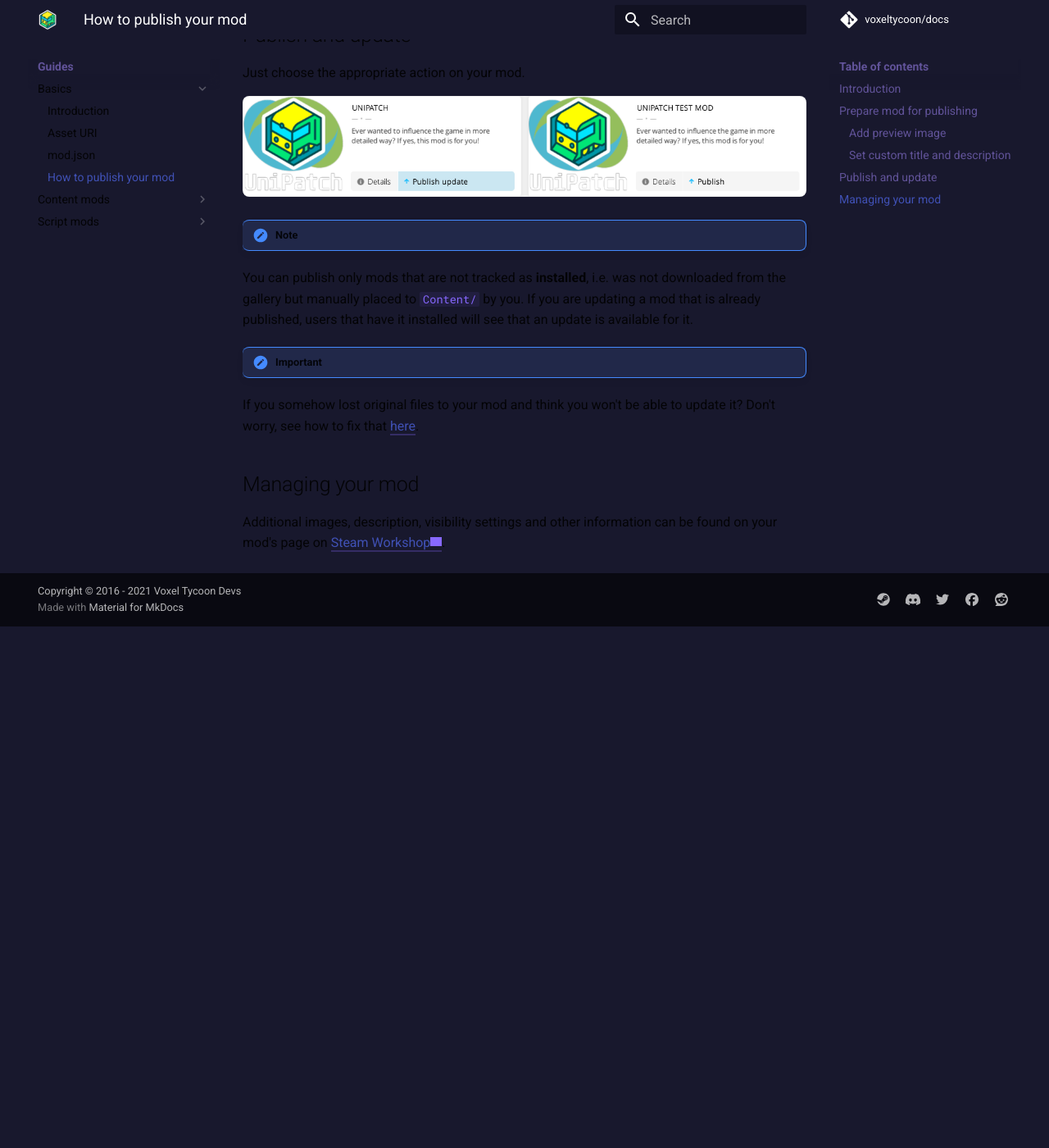
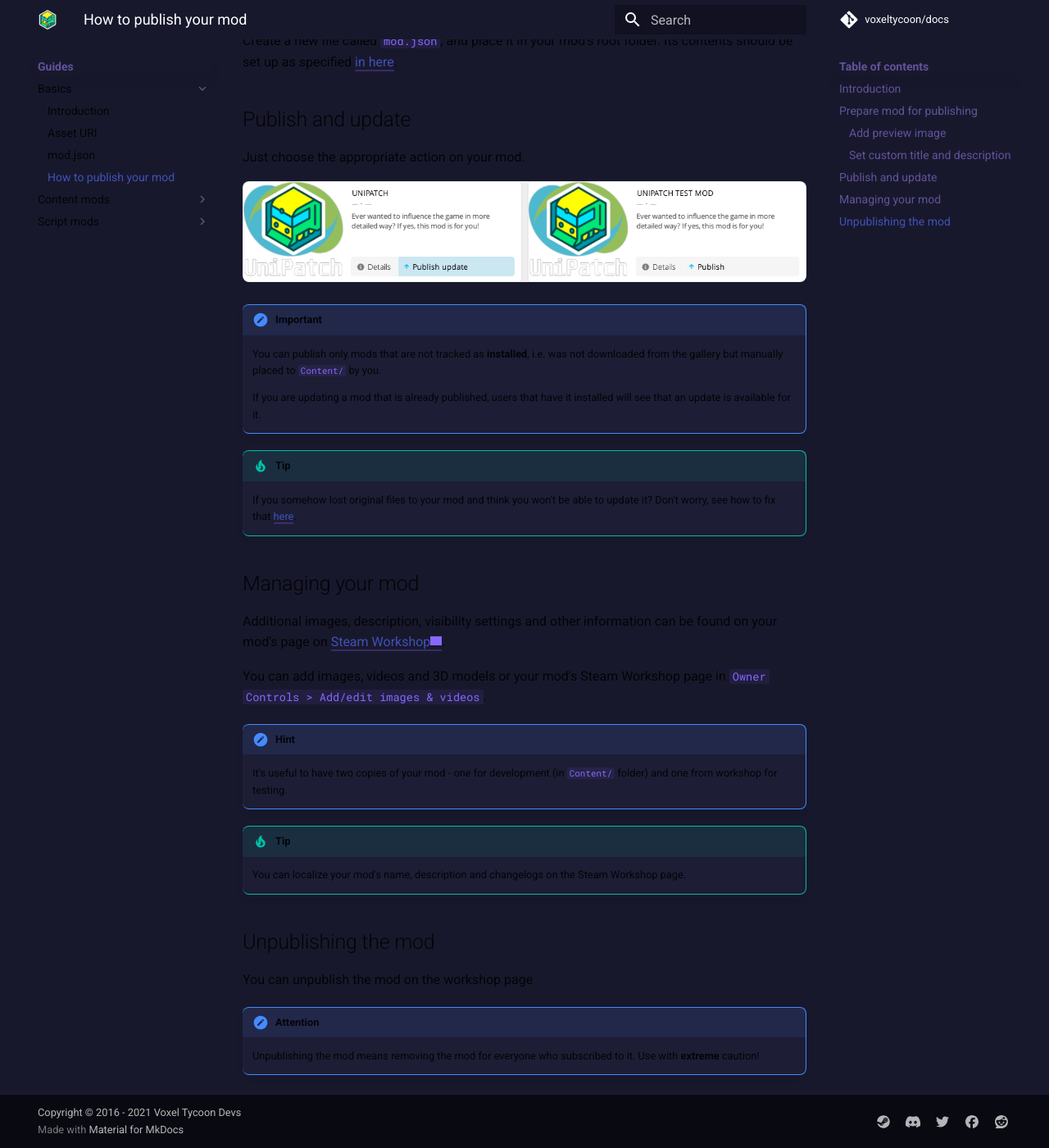
Before and after one commit to voxeltycoon/docs, an MkDocs documentation site: the page built from docs/guides/basics/how-to-publish-your-mod.md, in a window 1280 px wide and 1400 px high, scrolled down 1170 px. Shown: the whole window at 82% size. Built offline with MkDocs 1.6.1 and Material for MkDocs 9.7.7, drawn with Linux system fonts in a browser that asks for light colours; comment, search, counter and statistics services are not loaded; before the commit the page ends 1934 px from its top, so only the background shows below that; some of the changed text lies outside the part shown; grey boxes are pictures that could not be loaded.

Commit message:
Most from TODO list

```diff
--- a/docs/guides/basics/how-to-publish-your-mod.md
+++ b/docs/guides/basics/how-to-publish-your-mod.md
@@ -5,6 +5,9 @@
 This step-by-step guide is intended for mod creators who want to feature their creations on the in-game Mod Gallery. Like this:
 
 ![introduction-image](../../images/how-to-publish-your-mod/introduction.png)
+
+!!! tip
+    Pressing `F5` in the mod browser causes the game to reload mods and mods list.
 
 ## Prepare mod for publishing
 
@@ -22,12 +25,34 @@
 
 ![publish-and-update-image](../../images/how-to-publish-your-mod/publish-and-update.png)
 
-!!! note
-You can publish only mods that are not tracked as **installed**, i.e. was not downloaded from the gallery but manually placed to `Content/` by you. If you are updating a mod that is already published, users that have it installed will see that an update is available for it.
+<!-- prettier-ignore -->
+!!! important
+    You can publish only mods that are not tracked as **installed**, i.e. was not downloaded from the gallery but manually placed to `Content/` by you.
 
-!!! important
-If you somehow lost original files to your mod and think you won't be able to update it? Don't worry, see how to fix that [here](./mod.json.md#publishedfileid).
+    If you are updating a mod that is already published, users that have it installed will see that an update is available for it.
+
+<!-- prettier-ignore -->
+!!! tip
+    If you somehow lost original files to your mod and think you won't be able to update it? Don't worry, see how to fix that [here](./mod.json.md#publishedfileid).
 
 ## Managing your mod
 
 Additional images, description, visibility settings and other information can be found on your mod's page on [Steam Workshop](https://steamcommunity.com/app/732050/workshop/).
+
+You can add images, videos and 3D models or your mod's Steam Workshop page in `Owner Controls > Add/edit images & videos`.
+
+<!-- prettier-ignore -->
+!!! hint
+    It's useful to have two copies of your mod - one for development (in `Content/` folder) and one from workshop for testing.
+
+<!-- prettier-ignore -->
+!!! tip
+    You can localize your mod's name, description and changelogs on the Steam Workshop page.
+
+## Unpublishing the mod
+
+You can unpublish the mod on the workshop page
+
+<!-- prettier-ignore -->
+!!! attention
+    Unpublishing the mod means removing the mod for everyone who subscribed to it. Use with **extreme** caution!
```
Also changed, not shown: docs/guides/basics/mod.json.md (+4 -0 lines).
